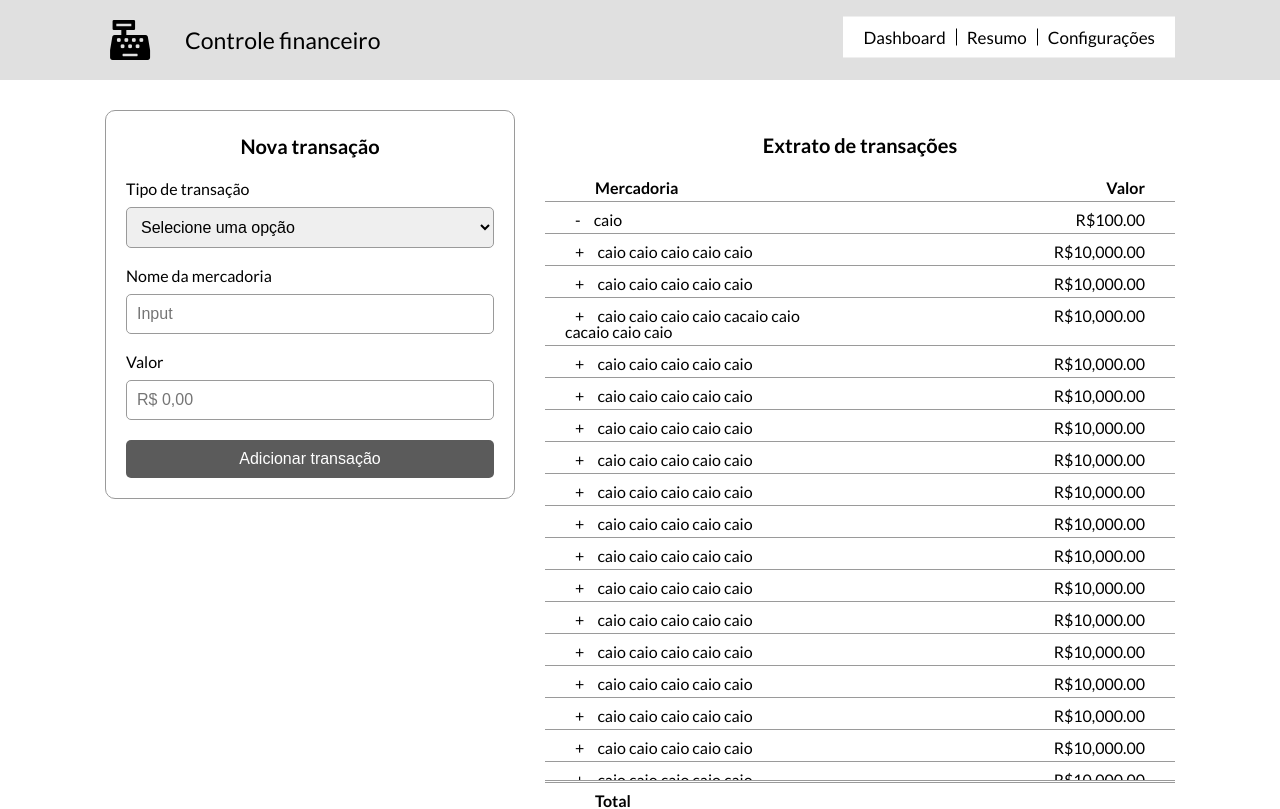
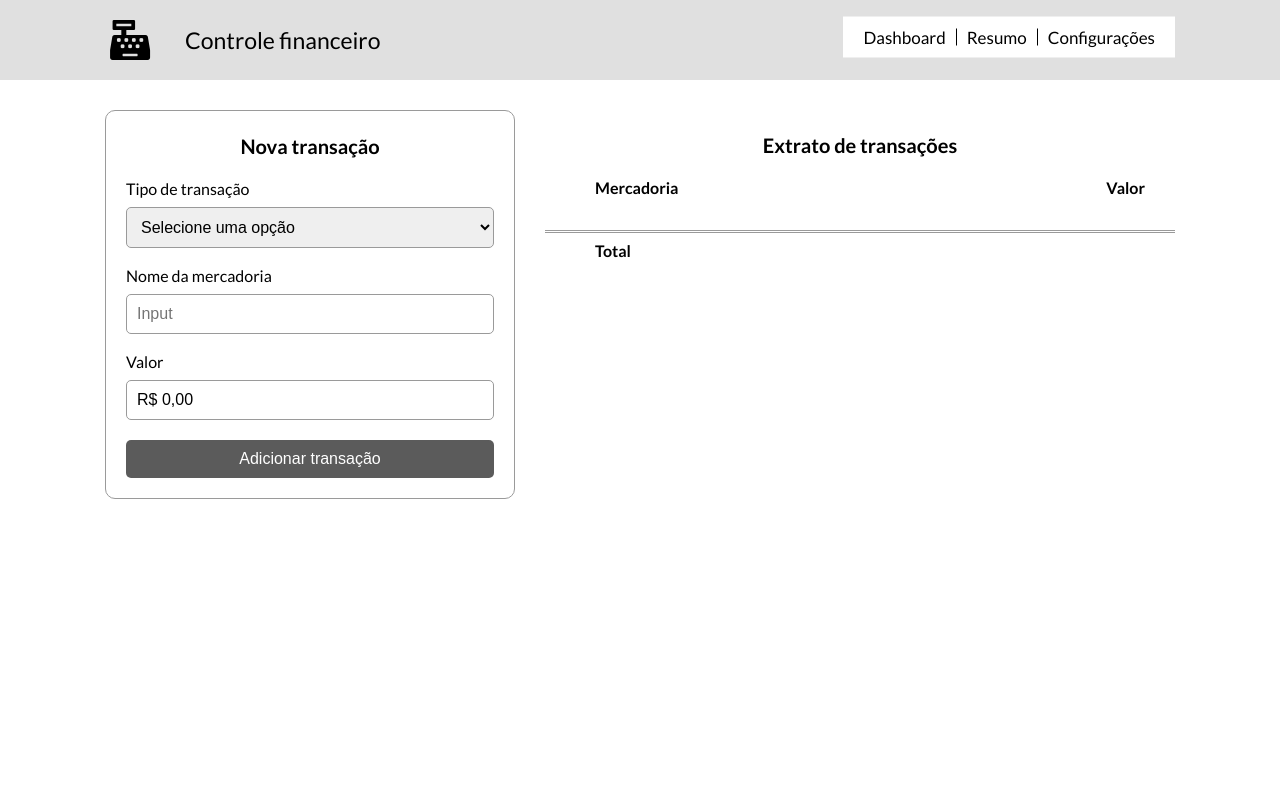
Before and after one commit to caiolarroza/Teste-Via-Varejo, an Angular app: page / in a window 1280 px wide. Built offline with nearby package versions, Linux system fonts and the light colour scheme.

Commit message:
Finalizando desenvolvimento

```diff
--- a/src/app/app.component.ts
+++ b/src/app/app.component.ts
@@ -24,7 +24,6 @@ export class AppComponent {
     @HostListener('window:resize', ['$event'])
     getScreenSize(event?) {
         this.screenWidth = window.innerWidth;
-        console.log(this.screenWidth);
         if (this.screenWidth < 1024) {
             this.sideMenuVisible = true;
         } else {
@@ -41,7 +40,6 @@ export class AppComponent {
     }
 
     receiveVisible(event) {
-        console.log("evento ", event);
         this.openNav = event;
     }
 
--- a/src/app/financial-statement/financial-statement.component.css
+++ b/src/app/financial-statement/financial-statement.component.css
@@ -2,7 +2,6 @@
     margin-top: 30px;
     margin-left: 15px;
     margin-right: 15px;
-    /* width: 600px; */
 }
 
 .title {
@@ -107,7 +106,6 @@
     .list .item .label {
         margin: 0 30px 0 0;
         max-width: 200px;
-        /* background-color: green; */
     }
 
 }
@@ -134,7 +132,6 @@
     .list .item .label {
         margin: 0 4% 0 0;
         max-width: 200px;
-        /* background-color: green; */
     }
 
 }
--- a/src/app/financial-statement/financial-statement.component.html
+++ b/src/app/financial-statement/financial-statement.component.html
@@ -9,7 +9,6 @@
                 Valor
             </span>
         </li>
-        <!-- <hr> -->
         <li class="item" *ngFor="let transaction of transactionList; let i = index">
             <span class="label -left">
                 <span class="icon" *ngIf="transaction.type == 'BUY'"> - </span>
--- a/src/app/financial-statement/financial-statement.component.ts
+++ b/src/app/financial-statement/financial-statement.component.ts
@@ -15,28 +15,8 @@ export class FinancialStatementComponent implements OnChanges {
     constructor() { }
 
     ngOnInit() {
-        this.transactionList = [
-            {name:"caio", value:100, type:"BUY"},
-            {name:"caio caio caio caio caio", value:10000, type:"SELL"},
-            {name:"caio caio caio caio caio", value:10000, type:"SELL"},
-            {name:"caio caio caio caio cacaio caio cacaio caio caio", value:10000, type:"SELL"},
-            {name:"caio caio caio caio caio", value:10000, type:"SELL"},
-            {name:"caio caio caio caio caio", value:10000, type:"SELL"},
-            {name:"caio caio caio caio caio", value:10000, type:"SELL"},
-            {name:"caio caio caio caio caio", value:10000, type:"SELL"},
-            {name:"caio caio caio caio caio", value:10000, type:"SELL"},
-            {name:"caio caio caio caio caio", value:10000, type:"SELL"},
-            {name:"caio caio caio caio caio", value:10000, type:"SELL"},
-            {name:"caio caio caio caio caio", value:10000, type:"SELL"},
-            {name:"caio caio caio caio caio", value:10000, type:"SELL"},
-            {name:"caio caio caio caio caio", value:10000, type:"SELL"},
-            {name:"caio caio caio caio caio", value:10000, type:"SELL"},
-            {name:"caio caio caio caio caio", value:10000, type:"SELL"},
-            {name:"caio caio caio caio caio", value:10000, type:"SELL"},
-            {name:"caio caio caio caio caio", value:10000, type:"SELL"},
-            {name:"caio caio caio caio caio", value:10000, type:"SELL"},
-            {name:"caio caio caio caio caio", value:10000, type:"SELL"},
-            {name:"Tio Vando", value:10000, type:"SELL"}];
+        this.transactionList = JSON.parse(localStorage.getItem("transactionList"));
+        this.total = JSON.parse(localStorage.getItem("total"));
     }
 
     ngOnChanges(changes: SimpleChanges) {
--- a/src/app/form-transaction/form-transaction.component.css
+++ b/src/app/form-transaction/form-transaction.component.css
@@ -73,7 +73,6 @@
     }
 
     .input-wrapper.-name {
-        /* width: 60%; */
         width: 54%;
     }
     .input-wrapper.-button {
--- a/src/app/form-transaction/form-transaction.component.html
+++ b/src/app/form-transaction/form-transaction.component.html
@@ -20,7 +20,7 @@
             <label for="product-value">
                 Valor
             </label>
-            <input id="product-value" name="product-value" type="number" [(ngModel)]="transaction.value" class="input" placeholder="R$ 0,00">
+            <input id="product-value" name="product-value" type="text" [(ngModel)]="transaction.value" (keyup)="transaction.value = formatCurrency(transaction.value)" class="input" placeholder="R$ 0,00">
         </div>
         <div class="input-wrapper -button">
             <button id="add-transaction" name="add-transaction" class="btn" [disabled]="isDisabled()"
--- a/src/app/form-transaction/form-transaction.component.ts
+++ b/src/app/form-transaction/form-transaction.component.ts
@@ -1,7 +1,6 @@
 import { Component, OnInit, Output, EventEmitter } from '@angular/core';
 import { CurrencyPipe } from '@angular/common';
 import { ITransaction } from '../transaction.service';
-import { forEach } from '@angular/router/src/utils/collection';
 
 @Component({
     selector: 'form-transaction',
@@ -20,30 +19,35 @@ export class FormTransactionComponent implements OnInit {
         label: "Venda"
     }];
     transactionList: ITransaction[] = [];
-    transaction: ITransaction = { type: "" };
+    transaction: ITransaction = { type: "", value: "R$ 0,00" };
+    currency;
     @Output() transactionEmitter = new EventEmitter<ITransaction[]>();
     @Output() totalEmitter = new EventEmitter<number>();
 
-    constructor() { }
+    constructor() {
+        this.currency = "R$";
+    }
 
-    ngOnInit() {  }
+    ngOnInit() {
+        this.transactionList = JSON.parse(localStorage.getItem("transactionList")) || [];
+        this.total = JSON.parse(localStorage.getItem("total")) || 0;
+    }
 
     addTransaction() {
-        console.log("total 1", this.total);
+        this.transaction.value = this.currencyParse(this.transaction.value);
         this.transactionList.push(this.transaction);
         this.transactionEmitter.emit(this.transactionList);
 
         if (this.transaction.type == "BUY") {
-            console.log("COMPRA");
             this.total = this.total - this.transaction.value;
         } else {
-            console.log("VENDA");
             this.total = this.total + this.transaction.value;
         }
 
-        console.log("total ", this.total);
         this.totalEmitter.emit(this.total);
-        this.transaction = { type: "" };
+        this.transaction = { type: "", value: "R$ 0,00" };
+        localStorage.setItem("total", JSON.stringify(this.total));
+        localStorage.setItem("transactionList", JSON.stringify(this.transactionList));
     }
 
     isDisabled() {
@@ -67,11 +71,41 @@ export class FormTransactionComponent implements OnInit {
     }
 
     isEmpty(value: any) {
-        if (value == "") {
+        if (value.trim() == "") {
             return true;
         } else {
             return false;
         }
     }
 
+    public formatCurrency(value) {
+        value = value.replace( /[^0-9]/g, '' );
+
+        if(value.length == 0) value = "0.00";
+        else if(value.length == 1) value = "0.0" + value;
+        else if(value.length == 2) value = "0." + value;
+        else value = value.substring(0, value.length - 2) + '.' + value.substring(value.length - 2, value.length);
+
+        value = new Number(value);
+        value = value.toFixed(2);
+        value = value.replace(/\./g, ',');
+        let p = value.split(',');
+        let p1 = p[0];
+        let p2 = p.length > 1 ? ',' + p[1] : '';
+
+        return this.formatCurrencyNoDecimals(p1) + p2;
+    }
+
+    public currencyParse(numberString) {
+		return parseFloat(numberString.replace('.', '').replace(',', '.').replace(this.currency, ''));
+    }
+
+    private formatCurrencyNoDecimals(value) {
+		var regex = /(\d+)(\d{3})/;
+		while(regex.test(value)) {
+			value = value.replace(regex, '$1' + '.' + '$2');
+        }
+		return this.currency + ' ' + value;
+	}
+
 }
--- a/src/app/header/header.component.css
+++ b/src/app/header/header.component.css
@@ -92,6 +92,13 @@
         display: none;
     }
 
+}
+
+@media (max-width: 551px) {
+
+    .title-wrapper {
+        width: auto;
+    }
 
 }
 
--- a/src/app/header/header.component.ts
+++ b/src/app/header/header.component.ts
@@ -19,13 +19,11 @@ export class HeaderComponent implements OnInit {
     @HostListener('window:resize', ['$event'])
     getScreenSize(event?) {
         this.screenWidth = window.innerWidth;
-        // console.log("aaa ", this.screenWidth);
         if (this.screenWidth < 1024) {
             this.isMobile = true;
         } else {
             this.isMobile = false;
         }
-        // console.log("this.isMobile ", this.isMobile);
     }
 
     ngOnInit() {
@@ -33,7 +31,6 @@ export class HeaderComponent implements OnInit {
 
     openSideNav() {
         this.sideNavVisible = true;
-        console.log("sideNavVisible ", this.sideNavVisible);
         this.visibleEmitter.emit(this.sideNavVisible);
     }
 
--- a/src/app/side-nav-bar/side-nav-bar.component.css
+++ b/src/app/side-nav-bar/side-nav-bar.component.css
@@ -13,27 +13,19 @@
 }
 
 #sidebar {
-    /* min-width: 200px;
-    max-width: 200px; */
     width: 250px;
-    /* max-width: 350px; */
     min-height: 100vh;
     color: #fff;
-    /* transition: all 0.3s; */
-    /* font-weight: 300; */
+    transition: all 0.3s;
     font-size: 1.1em;
-    /* line-height: 10px;; */
     position: absolute;
     right: 0;
     z-index: 1;
-    /* overflow: hidden; */
-    /* display: block; */
 }
 
 .nav-link {
     text-decoration: none;
     text-align: right;
-    /* margin: 10px; */
     display: block;
 }
 
@@ -44,19 +36,6 @@
 #sidebar.hidden {
     margin-right: -250px;
 }
-
-/* a[data-toggle="collapse"] {
-    position: relative;
-} */
-
-/* @media (max-width: 575px) {
-    #sidebar {
-        margin-left: -200px;
-    }
-    #sidebar.hidden {
-        margin-left: 0;
-    }
-} */
 
 a, a:focus {
     color: #c4c4c4;
--- a/src/app/side-nav-bar/side-nav-bar.component.ts
+++ b/src/app/side-nav-bar/side-nav-bar.component.ts
@@ -26,11 +26,9 @@ export class SideNavBarComponent implements OnInit {
     closeSideNav() {
         this.openNav = false;
         this.openNavChange.emit(this.openNav);
-        console.log("this.openNav ", this.openNav);
     }
 
     isOpenNav() {
-        console.log("aaaaads");
         if (this.openNav) {
             return true;
         } else {
--- a/src/app/transaction.service.ts
+++ b/src/app/transaction.service.ts
@@ -3,5 +3,5 @@ import { Injectable } from '@angular/core';
 export interface ITransaction {
     type?: string,
     name?: string,
-    value?: number
+    value?: number | string
 }
```
